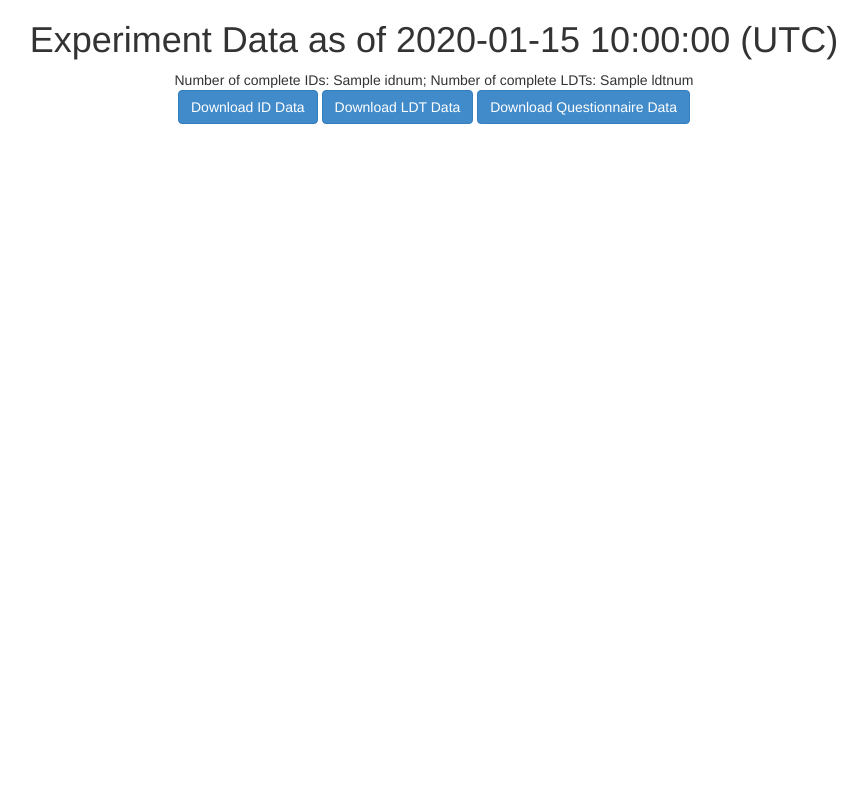
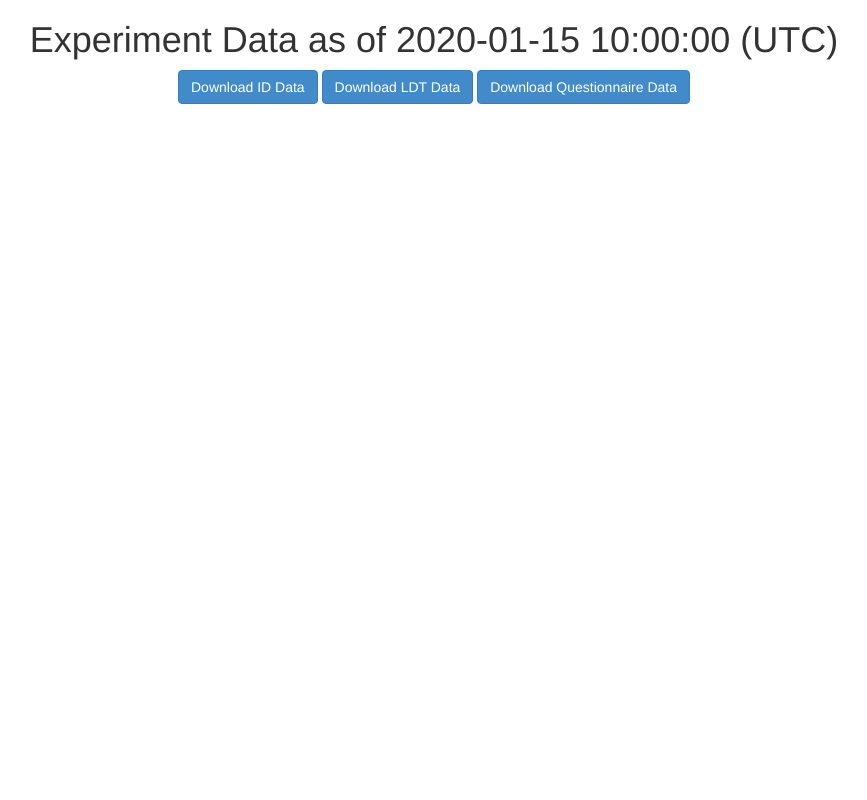
Before and after one commit to JSlote/cswro-exp-1, a Python web app: template mtGCLC1/templates/list.html in a window 1280 px wide. Shown: the whole page, without its empty margins (206-1073 px from the left). Run offline with Jinja, Linux system fonts and the light colour scheme; the template is opened without the code that fills it: most values are stand-ins (such as "Sample title", 1, 10 or a date in 2020); some libraries are stand-ins or nearby versions.

Commit message:
trying w/out the counts

```diff
--- a/mtGCLC1/templates/list.html
+++ b/mtGCLC1/templates/list.html
@@ -37,7 +37,7 @@
 </head>
 <body style="text-align:center;">
 	<h1>Experiment Data as of {{ date }} (UTC)</h1>
-	Number of complete IDs: {{ idnum }}; Number of complete LDTs: {{ ldtnum }} <br />
+	{# Number of complete IDs: {{ idnum }}; Number of complete LDTs: {{ ldtnum }} <br /> #}
 	<a class="btn btn-primary" href="/idtrials.csv">Download ID Data</a>
 	<a class="btn btn-primary" href="/ldttrials.csv">Download LDT Data</a>
 	<a class="btn btn-primary" href="/questions.csv">Download Questionnaire Data</a>
```
